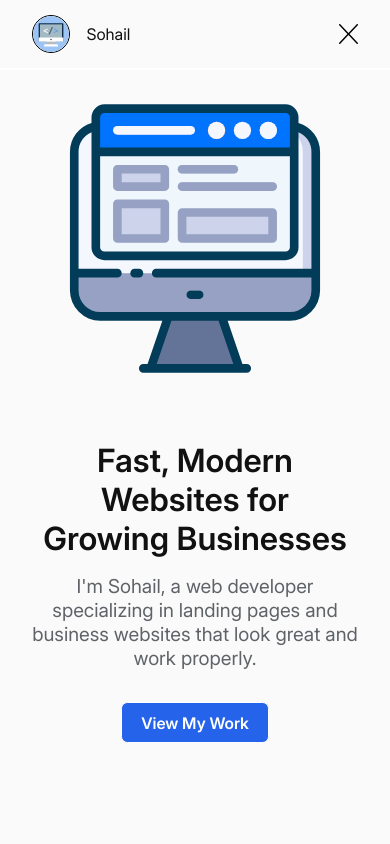
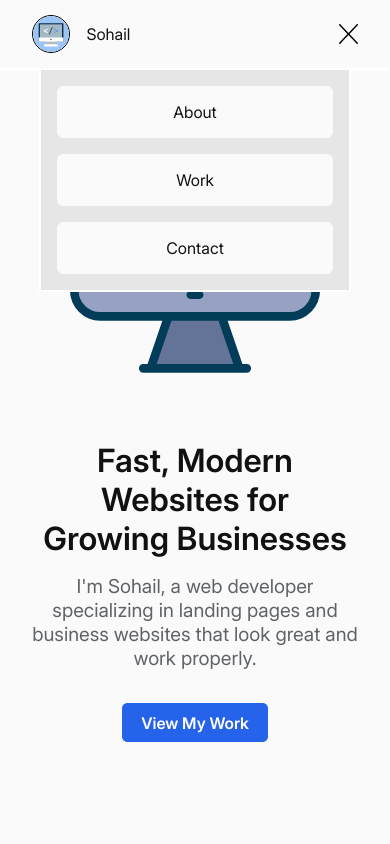
Before and after one commit to sohail-webdev/portfolio, a React (Vite) app: page / in a window 390 px wide. Both pictures are taken after a click on the button 345 px from the left and 34 px from the top of the page. Shown: the top 844 px of the page. Built offline with nearby package versions, Linux system fonts and the light colour scheme.

Commit message:
feat: add mobile navbar

```diff
--- a/src/components/Header.jsx
+++ b/src/components/Header.jsx
@@ -26,6 +26,25 @@ const Header = ({ isMobileNavbarVisible, toggle_mobile_navbar }) => {
         <button className="header-toggle-navbar-button" onClick={toggle_mobile_navbar}>
           <img src={isMobileNavbarVisible ? cloe_navbar_icon : open_navbar_icon} alt="toggle navbar" />
         </button>
+        <div className={`mobile-navbar ${isMobileNavbarVisible ? "visible" : ""}`}>
+          <ul>
+            <li>
+              <a href="#about" onClick={toggle_mobile_navbar}>
+                About
+              </a>
+            </li>
+            <li>
+              <a href="#work" onClick={toggle_mobile_navbar}>
+                Work
+              </a>
+            </li>
+            <li>
+              <a href="#contact" onClick={toggle_mobile_navbar}>
+                Contact
+              </a>
+            </li>
+          </ul>
+        </div>
       </header>
     </div>
   );
--- a/src/index.css
+++ b/src/index.css
@@ -225,9 +225,44 @@ img {
 }
 
 /* Mobile */
+.mobile-navbar {
+  position: absolute;
+  bottom: 0;
+  left: 50%;
+  background-color: hsl(0, 0%, 90%);
+  border: 0.15rem solid white;
+  width: 80%;
+  z-index: 10;
+  padding: 1rem;
+  transform: translate(-50%, 90%);
+  opacity: 0;
+  pointer-events: none;
+}
+.mobile-navbar ul {
+  display: flex;
+  flex-direction: column;
+  align-items: center;
+  list-style: none;
+  gap: 1rem;
+}
+.mobile-navbar li,
+.mobile-navbar a {
+  display: block;
+  width: 100%;
+}
+.mobile-navbar a {
+  padding: 1rem 0;
+  background-color: rgba(255, 255, 255, 0.8);
+  border-radius: 0.4rem;
+}
 @media (max-width: 768px) {
   #root {
     text-align: center;
+  }
+  .mobile-navbar.visible {
+    transform: translate(-50%, 100%);
+    opacity: 1;
+    pointer-events: all;
   }
 
   /* Header */
```
